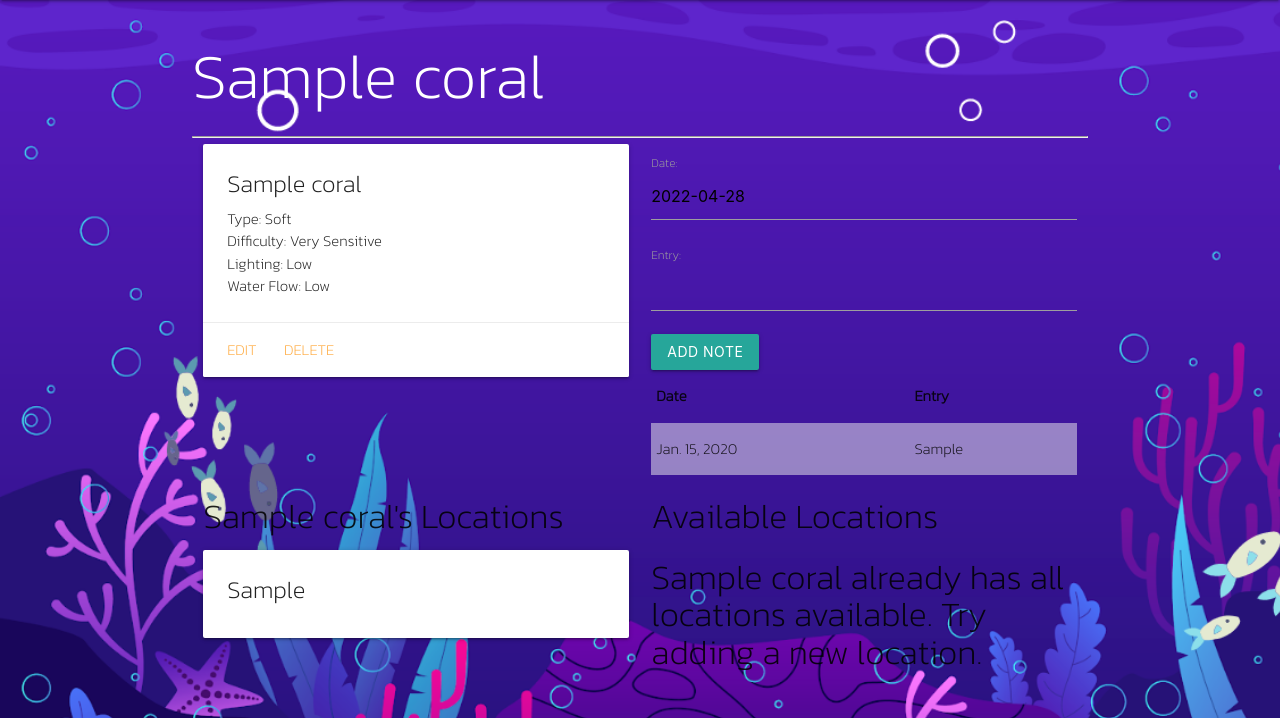
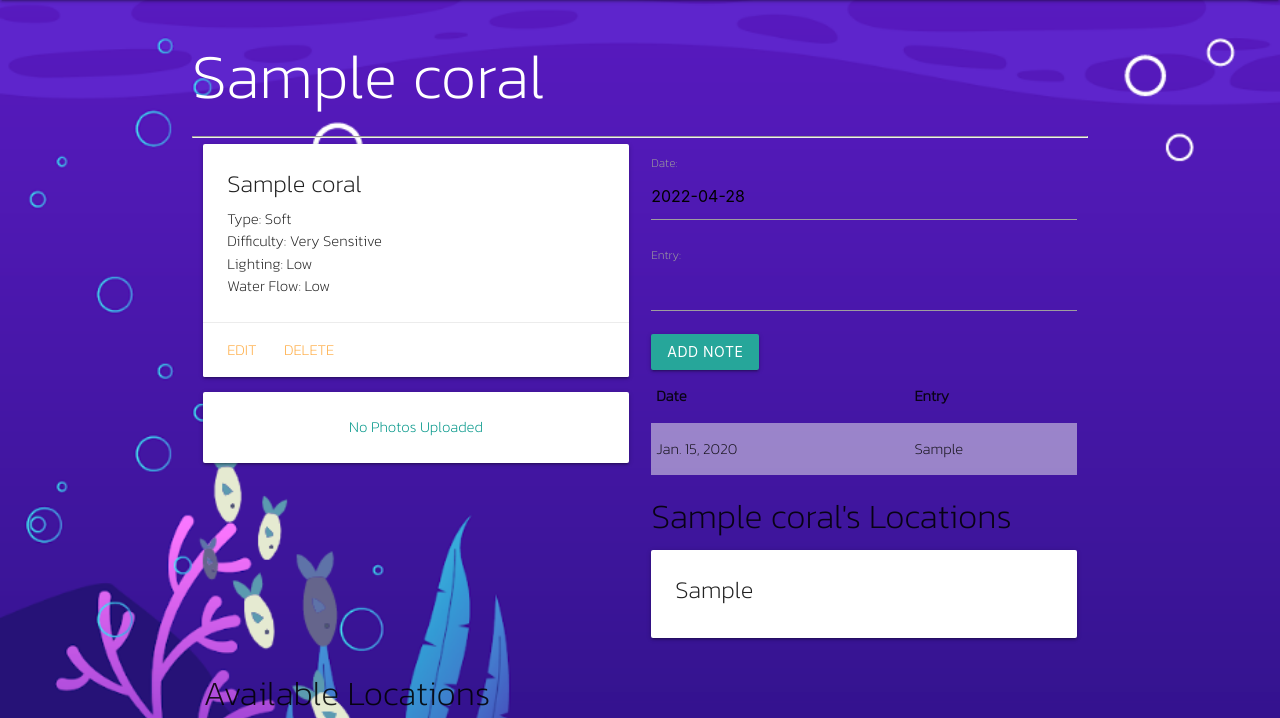
Before and after one commit to adbshiau/coralcollector, a Django app: page /corals/1/ in a window 1280 px wide. Shown: the part 64-782 px from the top of the page. Run offline with Django 4.2, Linux system fonts and the light colour scheme; tables that the repository leaves empty hold one stand-in row (values such as "Sample post").

Commit message:
photo added to the details page

```diff
--- a/main_app/templates/corals/detail.html
+++ b/main_app/templates/corals/detail.html
@@ -18,6 +18,11 @@
             <a href="{% url 'corals_delete' coral.id %}">Delete</a>
         </div>
     </div>
+    {% for photo in cat.photo_set.all %}
+      <img class="responsive-img card-panel" src="{{photo.url}}">
+    {% empty %}
+      <div class="card-panel teal-text center-align">No Photos Uploaded</div>
+    {% endfor %}
 </div>
 <div class="col s6">
     <form action="{% url 'add_note' coral.id %}" method="POST">
```
